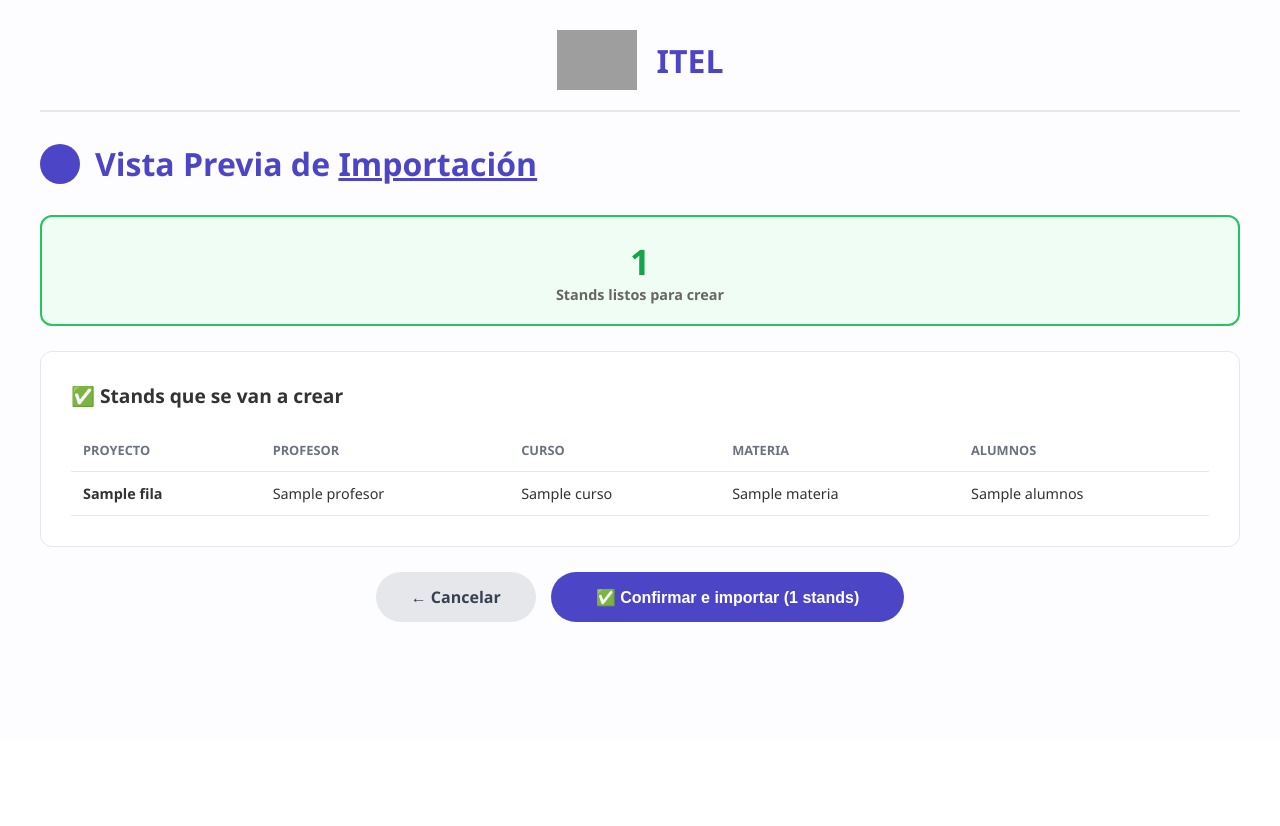
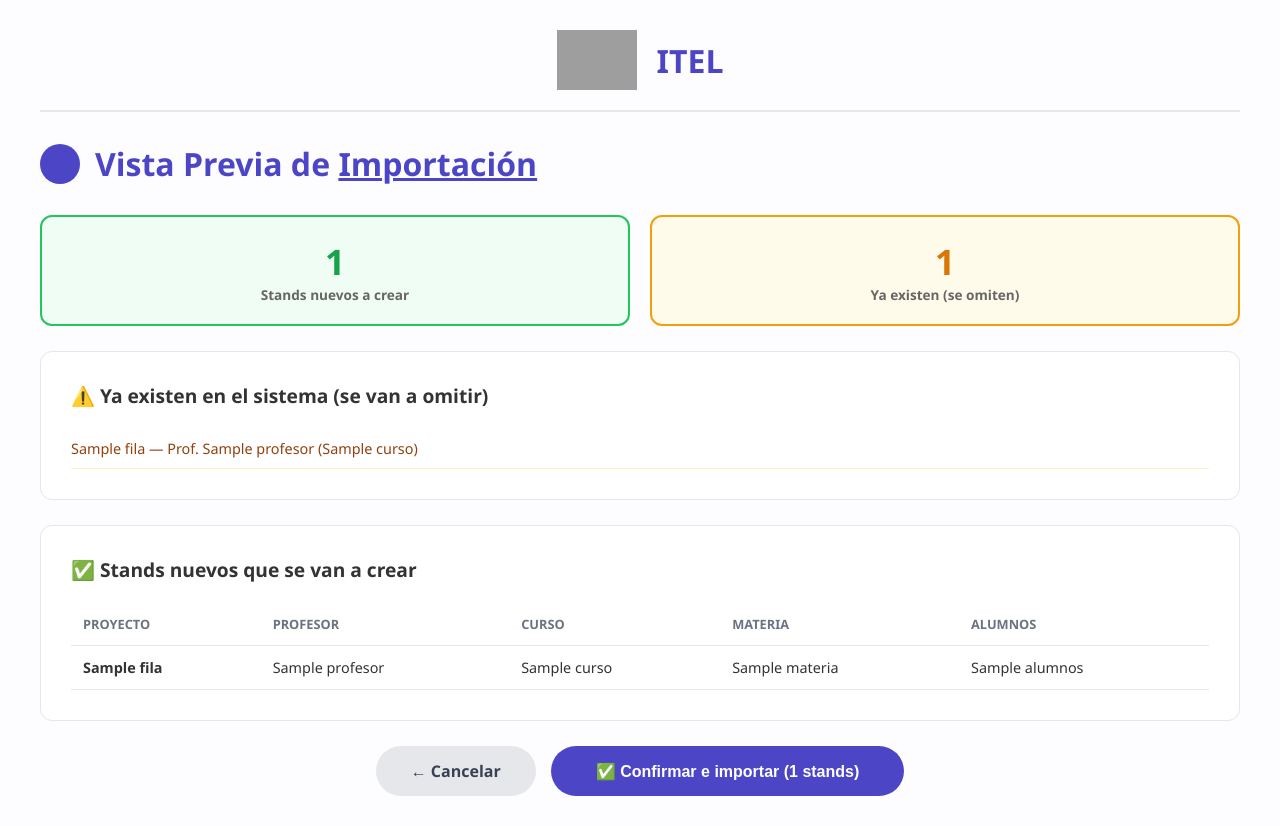
Before and after one commit to gonzajaja1r-a11y/sistema-votacion-sinlogin, a Flask app: template templates/admin/importar_preview.html in a window 1280 px wide. Shown: the part 60-886 px from the top of the page. Before the commit the page ends 682 px from the top, so only its background shows below. Run offline with Flask 3, Linux system fonts and the light colour scheme; tables that the repository leaves empty hold one stand-in row (values such as "Sample post"); the template is opened without the code that fills it: values that come from a table or form of the project are taken from there, most other values are stand-ins (such as "Sample title", 1, 10 or a date in 2020); some libraries are stand-ins or nearby versions; grey boxes are pictures that could not be loaded.

Commit message:
Arreglo de importacion

```diff
--- a/templates/admin/importar_preview.html
+++ b/templates/admin/importar_preview.html
@@ -14,13 +14,15 @@
     .logo-main { width: 40px; height: 40px; background-color: #4C46C7; border-radius: 50%; }
     .page-header h1 { color: #4C46C7; font-size: 2rem; font-weight: 600; }
     .resumen { display: flex; gap: 20px; margin-bottom: 25px; flex-wrap: wrap; }
-    .resumen-box { flex: 1; min-width: 200px; padding: 20px; border-radius: 12px; text-align: center; }
+    .resumen-box { flex: 1; min-width: 180px; padding: 20px; border-radius: 12px; text-align: center; }
     .resumen-box.ok { background: #f0fdf4; border: 2px solid #22c55e; }
+    .resumen-box.warn { background: #fffbeb; border: 2px solid #f59e0b; }
     .resumen-box.error { background: #fef2f2; border: 2px solid #ef4444; }
     .resumen-box .num { font-size: 2.2rem; font-weight: 800; }
     .resumen-box.ok .num { color: #16a34a; }
+    .resumen-box.warn .num { color: #d97706; }
     .resumen-box.error .num { color: #dc2626; }
-    .resumen-box .label { font-size: 0.9rem; color: #666; font-weight: 600; }
+    .resumen-box .label { font-size: 0.85rem; color: #666; font-weight: 600; }
     .content-card { background: white; padding: 30px; border: 1px solid #e5e7eb; border-radius: 12px; margin-bottom: 25px; }
     .content-card h2 { font-size: 1.2rem; margin-bottom: 20px; }
     .preview-table { width: 100%; border-collapse: collapse; }
@@ -28,11 +30,14 @@
     .preview-table th { font-weight: 600; color: #6b7280; text-transform: uppercase; font-size: 0.8rem; }
     .errores-list { list-style: none; }
     .errores-list li { padding: 10px 0; border-bottom: 1px solid #fee2e2; color: #dc2626; font-size: 0.9rem; }
+    .duplicadas-list { list-style: none; }
+    .duplicadas-list li { padding: 10px 0; border-bottom: 1px solid #fef3c7; color: #92400e; font-size: 0.9rem; }
     .acciones { display: flex; gap: 15px; justify-content: center; margin-top: 25px; }
     .btn-secondary-link {
         padding: 14px 35px; background: #e5e7eb; color: #374151; border-radius: 50px;
         text-decoration: none; font-weight: 600;
     }
+    .sin-datos { text-align: center; color: #999; padding: 20px; }
 </style>
 
 <div class="logo-header">
@@ -47,20 +52,26 @@
 
 <div class="resumen">
     <div class="resumen-box ok">
-        <div class="num">{{ validas|length }}</div>
-        <div class="label">Stands listos para crear</div>
+        <div class="num">{{ nuevas|length }}</div>
+        <div class="label">Stands nuevos a crear</div>
     </div>
+    {% if duplicadas %}
+    <div class="resumen-box warn">
+        <div class="num">{{ duplicadas|length }}</div>
+        <div class="label">Ya existen (se omiten)</div>
+    </div>
+    {% endif %}
     {% if errores %}
     <div class="resumen-box error">
         <div class="num">{{ errores|length }}</div>
-        <div class="label">Filas con errores (se van a ignorar)</div>
+        <div class="label">Filas con errores (se ignoran)</div>
     </div>
     {% endif %}
 </div>
 
 {% if errores %}
 <div class="content-card">
-    <h2>⚠️ Filas con problemas</h2>
+    <h2>❌ Filas con problemas</h2>
     <ul class="errores-list">
         {% for err in errores %}
         <li>Fila {{ err.fila }}: {{ err.motivo }}</li>
@@ -69,8 +80,20 @@
 </div>
 {% endif %}
 
+{% if duplicadas %}
 <div class="content-card">
-    <h2>✅ Stands que se van a crear</h2>
+    <h2>⚠️ Ya existen en el sistema (se van a omitir)</h2>
+    <ul class="duplicadas-list">
+        {% for fila in duplicadas %}
+        <li>{{ fila.nombre_proyecto }} — Prof. {{ fila.profesor }} ({{ fila.curso }})</li>
+        {% endfor %}
+    </ul>
+</div>
+{% endif %}
+
+<div class="content-card">
+    <h2>✅ Stands nuevos que se van a crear</h2>
+    {% if nuevas %}
     <table class="preview-table">
         <thead>
             <tr>
@@ -82,7 +105,7 @@
             </tr>
         </thead>
         <tbody>
-            {% for fila in validas %}
+            {% for fila in nuevas %}
             <tr>
                 <td><strong>{{ fila.nombre_proyecto }}</strong></td>
                 <td>{{ fila.profesor }}</td>
@@ -93,14 +116,23 @@
             {% endfor %}
         </tbody>
     </table>
+    {% else %}
+    <p class="sin-datos">No hay stands nuevos para crear (puede que todos ya existan o tengan errores).</p>
+    {% endif %}
 </div>
 
+{% if nuevas %}
 <form method="POST" action="{{ url_for('admin.confirmar_importar_stands') }}">
     {{ confirm_form.hidden_tag() }}
     <input type="hidden" name="datos_json" value="{{ datos_json }}">
     <div class="acciones">
         <a href="{{ url_for('admin.importar_stands') }}" class="btn-secondary-link">← Cancelar</a>
-        <button type="submit" class="btn-primary">✅ Confirmar e importar ({{ validas|length }} stands)</button>
+        <button type="submit" class="btn-primary">✅ Confirmar e importar ({{ nuevas|length }} stands)</button>
     </div>
 </form>
+{% else %}
+<div class="acciones">
+    <a href="{{ url_for('admin.importar_stands') }}" class="btn-secondary-link">← Volver a subir otro archivo</a>
+</div>
+{% endif %}
 {% endblock %}
```
